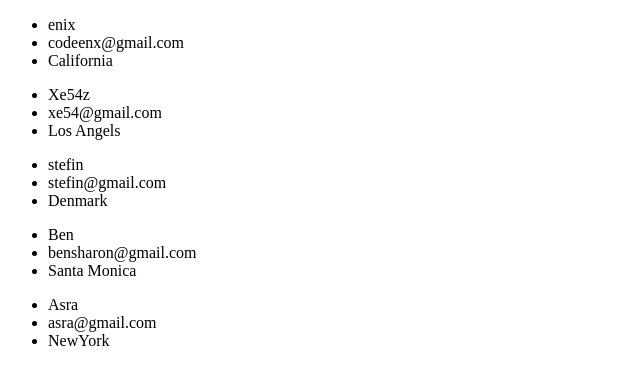
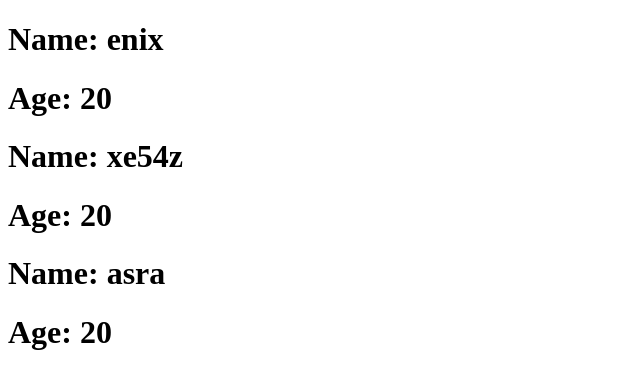
Before and after one commit to code-enx/my-react-course, a React (Vite) app: page / in a window 1280 px wide. Shown: the top 388 px of the page, without its empty margins (0-640 px from the left). Built offline with nearby package versions, Linux system fonts and the light colour scheme.

Commit message:
Day 7: Learning react II

```diff
--- a/src/App.jsx
+++ b/src/App.jsx
@@ -1,45 +1,10 @@
+import UserList from "./components/UserList";
+
 function App() {
-  const usersInfo = [
-    {
-      username: "enix",
-      email: "codeenx@gmail.com",
-      location: "California",
-    },
-
-    {
-      username: "Xe54z",
-      email: "xe54@gmail.com",
-      location: "Los Angels",
-    },
-
-    {
-      username: "stefin",
-      email: "stefin@gmail.com",
-      location: "Denmark",
-    },
-
-    {
-      username: "Ben",
-      email: "bensharon@gmail.com",
-      location: "Santa Monica",
-    },
-
-    {
-      username: "Asra",
-      email: "asra@gmail.com",
-      location: "NewYork",
-    },
-  ];
   return (
-    <main>
-      {usersInfo.map((user) => (
-        <ul key={Math.random()}>
-          <li>{user.username}</li>
-          <li>{user.email}</li>
-          <li>{user.location}</li>
-        </ul>
-      ))}
-    </main>
+    <div>
+      <UserList />
+    </div>
   );
 }
 
--- /dev/null
+++ b/src/components/UserList.jsx
@@ -0,0 +1,20 @@
+function UserList() {
+  const users = [
+    { id: 1, name: "enix", age: 20 },
+    { id: 2, name: "xe54z", age: 20 },
+    { id: 3, name: "asra", age: 20 },
+  ];
+
+  return (
+    <div>
+      {users.map((user) => (
+        <div key={user.id}>
+          <h1>Name: {user.name}</h1>
+          <h1>Age: {user.age}</h1>
+        </div>
+      ))}
+    </div>
+  );
+}
+
+export default UserList;
```
